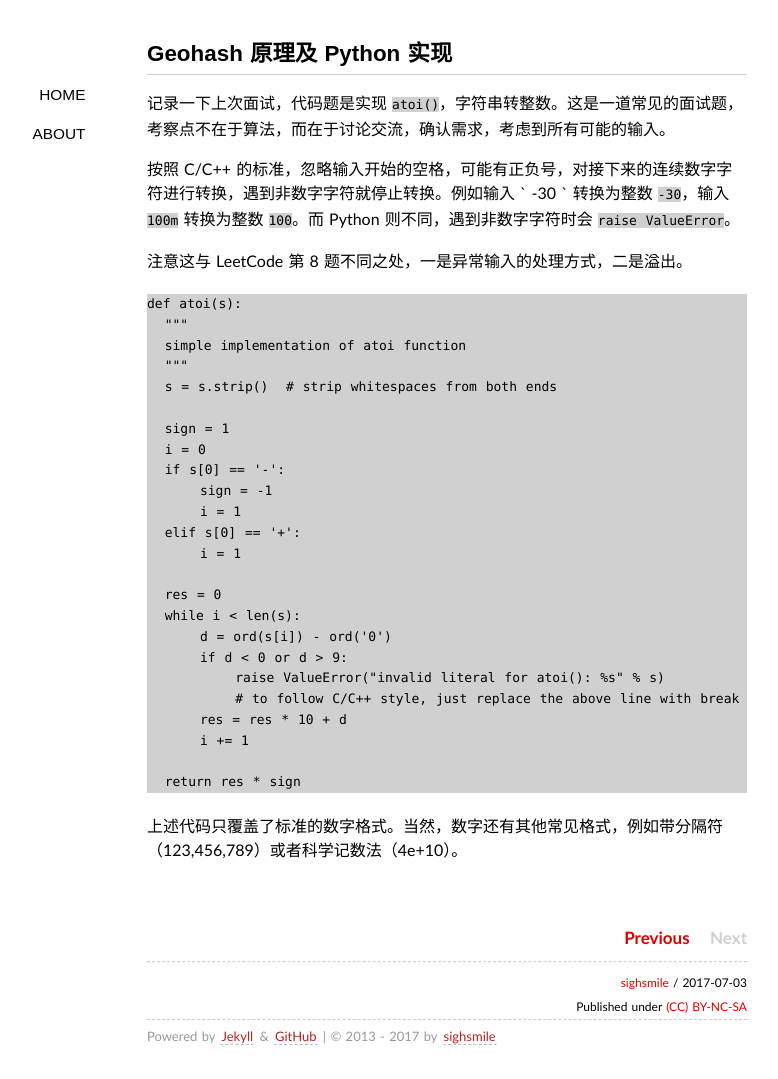
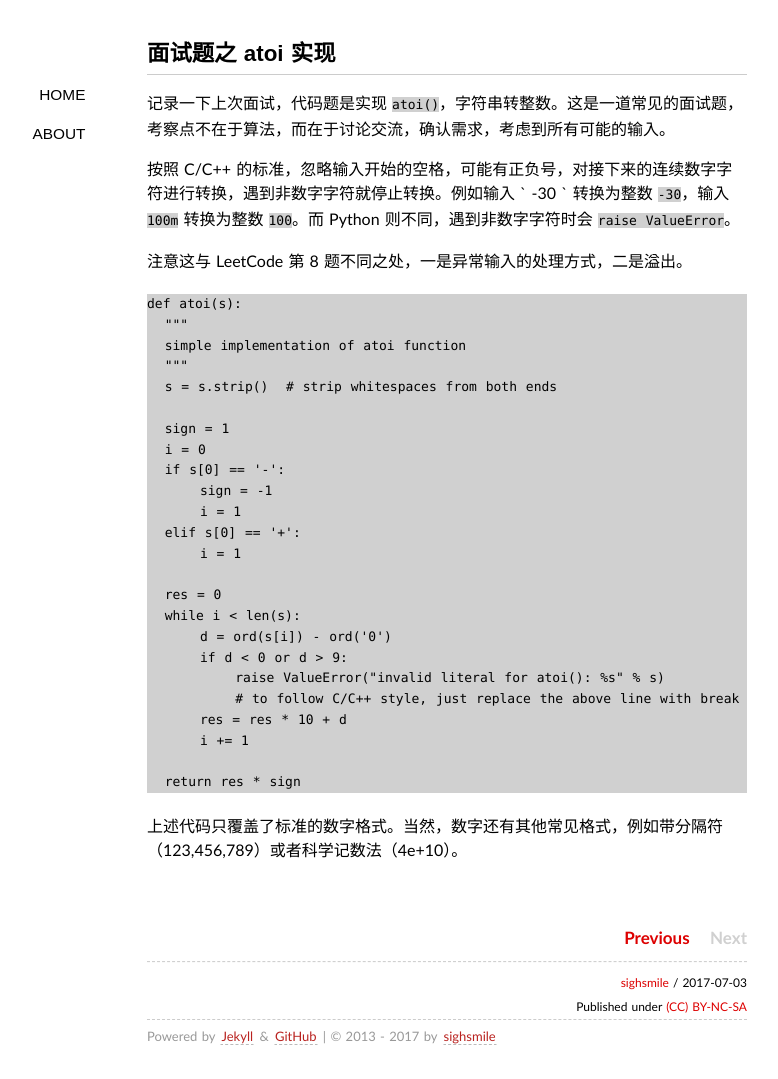
Before and after one commit to sighsmile/sighsmile.github.io, a Jekyll site: the page built from _posts/2017-07-03-atoi-python.md, in a window 1280 px wide. Shown: the whole page, without its empty margins (193-971 px from the left). Built offline with Jekyll 4.4.1, drawn with Linux system fonts in a browser that asks for light colours; some web fonts are replaced; comment, search, counter and statistics services are not loaded.

Commit message:
Update 2017-07-03-atoi-python.md

```diff
--- a/_posts/2017-07-03-atoi-python.md
+++ b/_posts/2017-07-03-atoi-python.md
@@ -1,6 +1,6 @@
 ---
 layout: post
-title: "Geohash 原理及 Python 实现"
+title: "面试题之 atoi 实现"
 description: ""
 category:
 tags:
```
